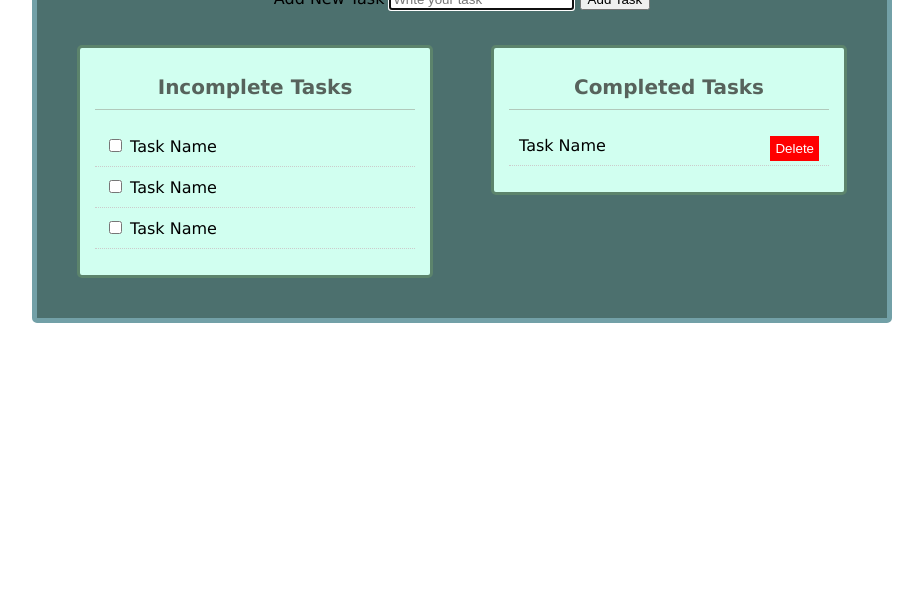
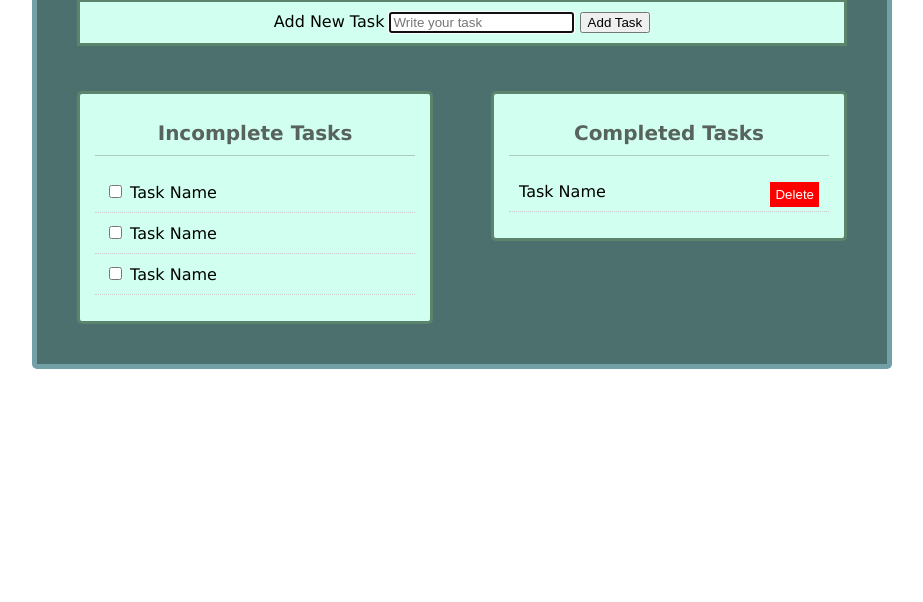
Before and after one commit to SayedUddinRayhan/Todo-App, a plain HTML site: page index.html in a window 1280 px wide. Shown: the part 198-800 px from the top of the page, without its empty margins (178-1101 px from the left). Drawn offline with Linux system fonts and the light colour scheme.

Commit message:
Added some style on form.

```diff
--- a/index.html
+++ b/index.html
@@ -25,7 +25,7 @@
 
     <div id="todo-list">
       <h2>Incomplete Tasks</h2>
-      <ul id="items">
+      <ul id="items1">
         <li class="item">
           <input type="checkbox" />
           <label>Task Name</label>
--- a/script.js
+++ b/script.js
@@ -1,4 +1,4 @@
 let newTask = document.querySelector('#new-task');
 let form = document.querySelector('form');
-let todoUl = document.querySelector('#items');
- let completeUl = document.querySelector('.complete-list ul');
+let todoUl = document.querySelector('#items1');
+let completeUl = document.querySelector('.complete-list ul');
--- a/style.css
+++ b/style.css
@@ -32,6 +32,10 @@ h1 {
 
 #form1 {
   text-align: center;
+  background: #d1fff0;
+  border: 3px solid #5c846c;
+  padding: 10px 15px;
+  margin: 15px;
 }
 
 #todo-list {
@@ -42,7 +46,7 @@ h1 {
   padding: 10px 15px;
   border-radius: 5px;
   margin: 15px;
-  margin-top: 35px;
+  margin-top: 30px;
 }
 
 #complete-list {
@@ -53,7 +57,7 @@ h1 {
   padding: 10px 15px;
   border-radius: 5px;
   margin: 15px;
-  margin-top: 35px;
+  margin-top: 30px;
 }
 
 h2 {
```
